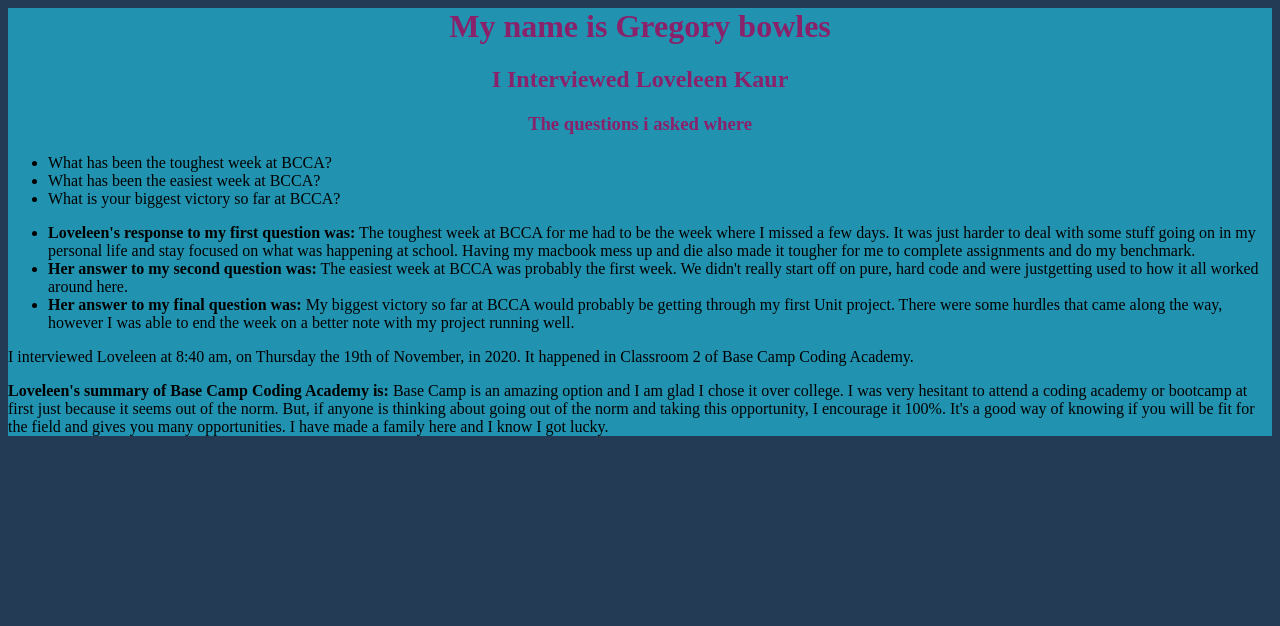
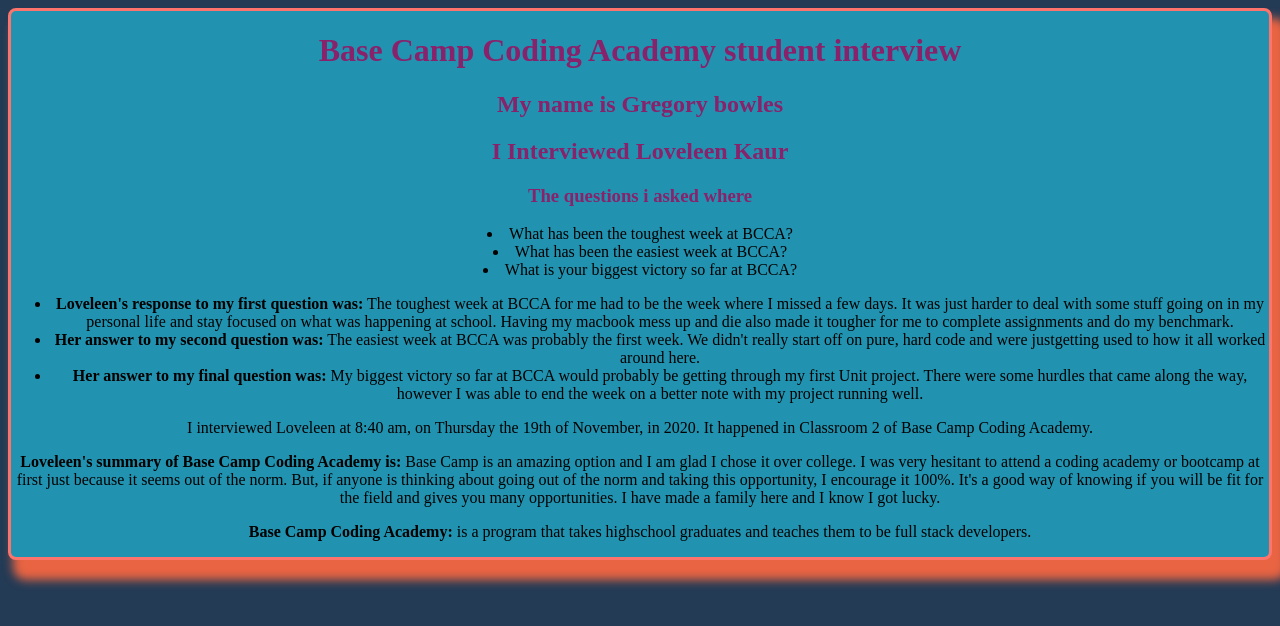
Before and after one commit to Sbowles21/bcca-student-interview-site-Sbowles21, a plain HTML site: page Index.html in a window 1280 px wide. Drawn offline with Linux system fonts and the light colour scheme.

Commit message:
Update Index.html

```diff
--- a/Index.html
+++ b/Index.html
@@ -1,33 +1,39 @@
 <style>
 body{
     background: #243B55;
+    color:black;
+    text-align: center;
     }
 
     #main{
          background: #2193b0;
+         border: 3px solid #FD746C;
+         border-radius: 8px;
+         box-shadow: 10px 15px 10px 5px #e96443;
     }
   h3,h2,h1 {
-text-align: center;
+
 color: #89216B;
     }
 
   #answers{
     font-family:Serif;
   }
+
 </style>
 
 <main id="main">
-      <h1 id="my_name"> My name is Gregory bowles
-      </h1><h2 id="who_i_interviewed"> I Interviewed Loveleen Kaur</h2>
+  <h1>Base Camp Coding Academy student interview</h1>
+      <h2 id="my_name"> My name is Gregory bowles
+      </h2>
+      <h2 id="who_i_interviewed"> I Interviewed Loveleen Kaur</h2>
       <h3>The questions i asked where</h3>
-          <ul id="questions">
             <li> What has been the toughest week at BCCA?
             </li>
             <li> What has been the easiest week at BCCA?
             </li>
             <li> What is your biggest victory so far at BCCA?
             </li>
-          </ul>
           <ul id="answers">
             <li><strong> Loveleen's response to my first question was:</strong> The  toughest week at BCCA for me had to be the week where I missed a few days.  It was just harder to deal
             with some stuff going on in my personal life and stay focused on what was happening at school. Having my macbook mess up and die also made it tougher for me to complete assignments and do my benchmark.
@@ -44,4 +50,7 @@ color: #89216B;
             I was very hesitant to attend a coding academy or bootcamp at first just because it seems out of the norm.
             But, if anyone is thinking about going out of the norm and taking this opportunity, I encourage it 100%.
             It's a good way of knowing if you will be fit for the field and gives you many opportunities. I have made a family here and I know I got lucky.</p>
+
+
+          <p><strong>Base Camp Coding Academy:</strong> is a program that takes highschool graduates and teaches them to be full stack developers.</p>
 </main></body></html>
```
